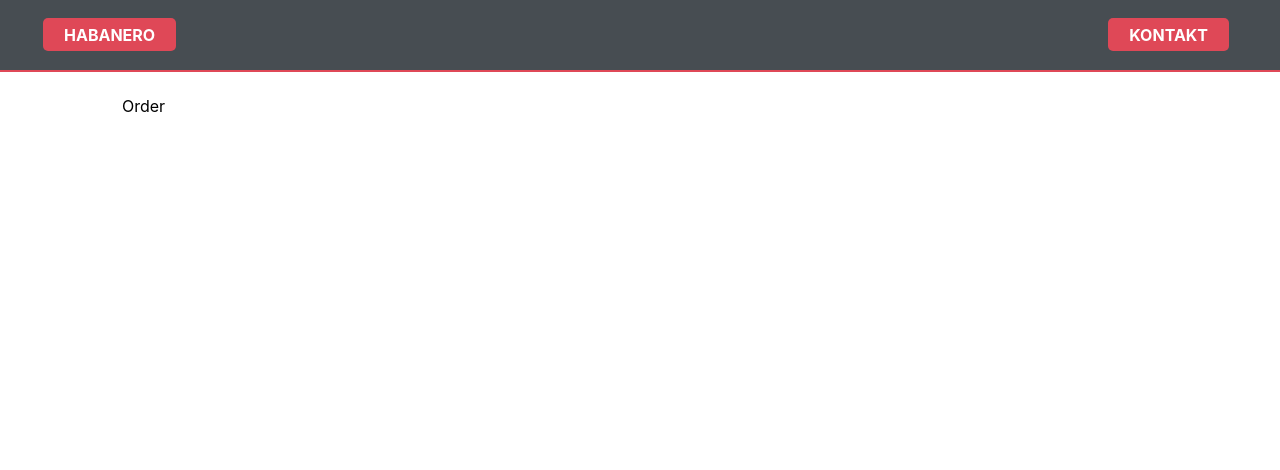
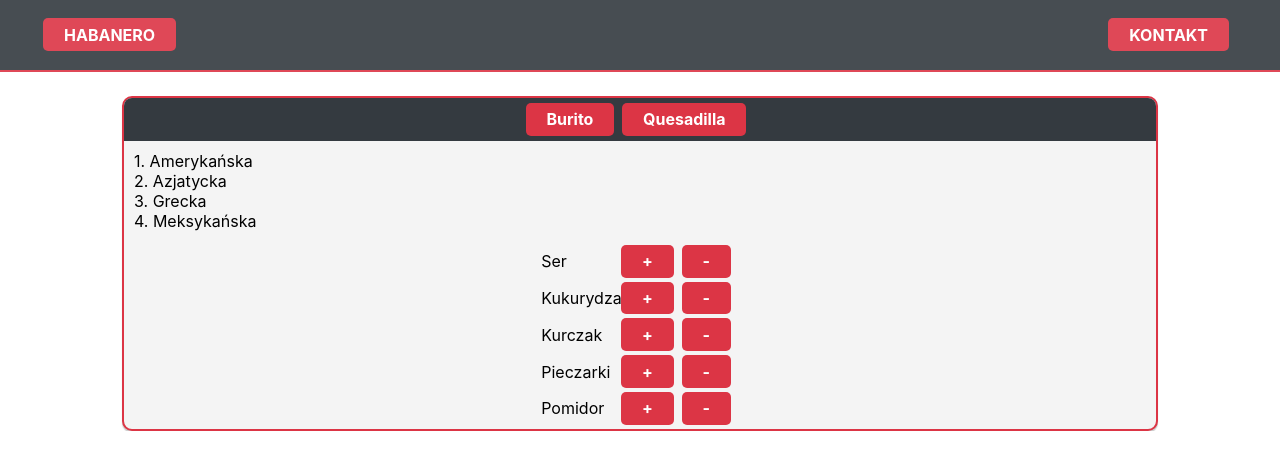
Before and after one commit to chrobak-adrian/Project, a React (Create React App) app in the folder habanero/: page /order in a window 1280 px wide. Shown: the top 470 px of the page. Built offline with nearby package versions, Linux system fonts and the light colour scheme.

Commit message:
added order content

```diff
--- a/habanero/src/App.css
+++ b/habanero/src/App.css
@@ -197,6 +197,44 @@
   width: 100%;
 }
 
+/* Order */
+
+.order-container {
+  width: 100%;
+  background-color: var(--light-color);
+  box-shadow: 0 2px 1px #ccc;
+  font-weight: 400;
+  border: solid 2px var(--danger-color);
+  border-radius: var(--border-radius);
+  overflow: hidden;
+}
+
+.order-nav {
+  display: flex;
+  justify-content: center;
+  padding: 5px;
+  background: var(--dark-color);
+}
+
+.order-sidebar {
+  padding: 10px;
+}
+
+.order-content {
+}
+
+.ingredient-row {
+  display: flex;
+  flex-direction: row;
+  justify-content: center;
+  align-items: center;
+  margin: 4px 0;
+}
+
+.ingredient-name {
+  width: 5rem;
+}
+
 /* Mobile Styles */
 @media (max-width: 700px) {
   .container {
--- a/habanero/src/shared/components/Order/Order.tsx
+++ b/habanero/src/shared/components/Order/Order.tsx
@@ -1,5 +1,76 @@
 import React from "react";
 
-const Order: React.FC = () => <section className="order">Order</section>;
+interface IProps {}
+interface IState {
+  orderType: number;
+  ingredients: {
+    cheese: 0;
+    chicken: 0;
+    tomato: 0;
+    corn: 0;
+    mushrooms: 0;
+  };
+}
+
+class Order extends React.Component<IProps, IState> {
+  state = {
+    orderType: 0,
+  } as IState;
+
+  onBuritoSelect = () => this.setState({ orderType: 0 });
+  onQuesadillaSelect = () => this.setState({ orderType: 1 });
+
+  render() {
+    const { orderType } = this.state;
+    const orderQuesadillaType: Array<string> = [
+      "Amerykańska",
+      "Azjatycka",
+      "Grecka",
+      "Meksykańska",
+    ];
+    const orderBuritoType: Array<string> = [
+      "Amerykańska",
+      "Azjatycka",
+      "Grecka",
+      "Meksykańska",
+    ];
+    const ingredients = ["Ser", "Kukurydza", "Kurczak", "Pieczarki", "Pomidor"];
+    console.log(this.state);
+    return (
+      <section className="order">
+        <div className="order-container">
+          <div className="order-nav">
+            <div className="btn btn-danger" onClick={this.onBuritoSelect}>
+              Burito
+            </div>
+            <div className="btn btn-danger" onClick={this.onQuesadillaSelect}>
+              Quesadilla
+            </div>
+          </div>
+          <div className="order-sidebar">
+            {orderType === 0
+              ? orderBuritoType.map((type: string, index: number) => (
+                  <div key={index}>{`${index + 1}. ${type}`}</div>
+                ))
+              : orderQuesadillaType.map((type: string, index: number) => (
+                  <div key={index}>{`${index + 1}. ${type}`}</div>
+                ))}
+          </div>
+          <div className="order-content">
+            <div>
+              {ingredients.map((ingidient: string, index: number) => (
+                <div key={index} className="ingredient-row">
+                  <div className="ingredient-name">{ingidient}</div>
+                  <div className="btn btn-danger">+</div>
+                  <div className="btn btn-danger">-</div>
+                </div>
+              ))}
+            </div>
+          </div>
+        </div>
+      </section>
+    );
+  }
+}
 
 export default Order;
```
